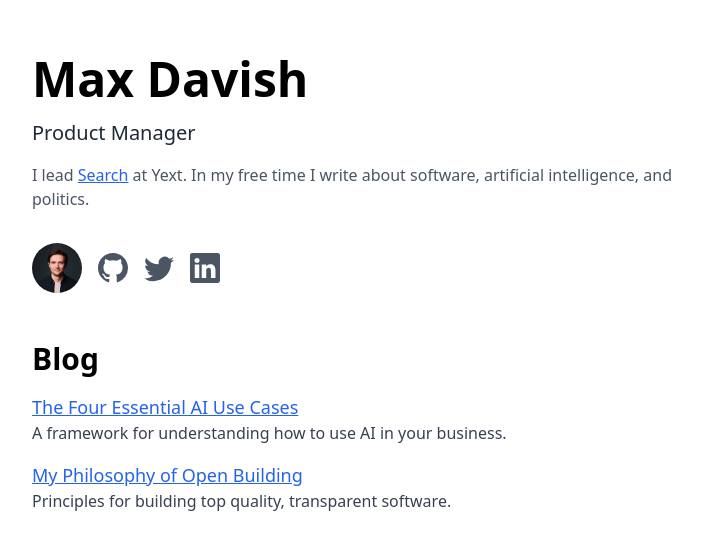
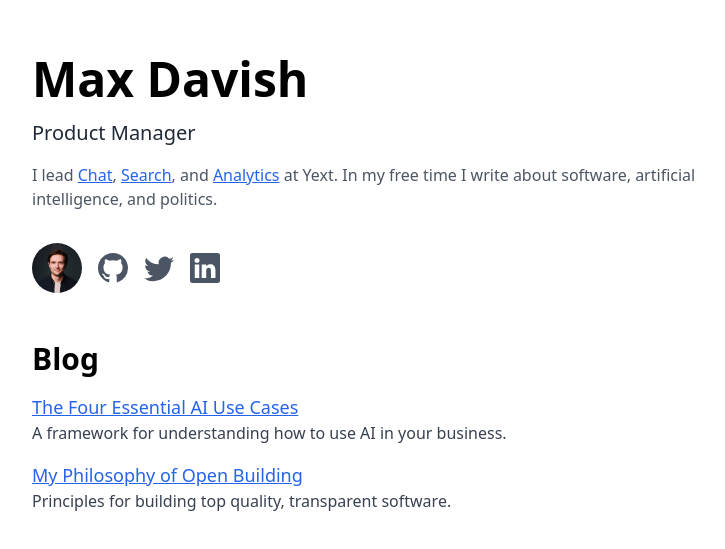
Before and after one commit to mdavish/max-davish, a Next.js app: page / in a window 1280 px wide. Shown: the part 105-654 px from the top of the page, without its empty margins (272-997 px from the left). Built offline with nearby package versions, Linux system fonts and the light colour scheme.

Commit message:
adding more products

```diff
--- a/pages/index.tsx
+++ b/pages/index.tsx
@@ -21,7 +21,10 @@ const Home: NextPage<{ posts: BlogPost[] }> = ({ posts }) => {
           Product Manager
         </h2>
         <p className="text-gray-600">
-          I lead <a target="__blank" href="https://hitchhikers.yext.com/products/search">Search</a> at Yext.
+          I lead&nbsp;
+          <a target="__blank" href="https://www.yext.com/chat-beta">Chat</a>,&nbsp;
+          <a target="__blank" href="https://yext.com/platform/search">Search</a>,
+          and <a target="__blank" href="https://www.yext.com/platform/analytics">Analytics</a> at Yext.
           In my free time I write about software, artificial intelligence, and politics.
         </p>
         <div className="mt-4 flex flex-row gap-x-4">
```
